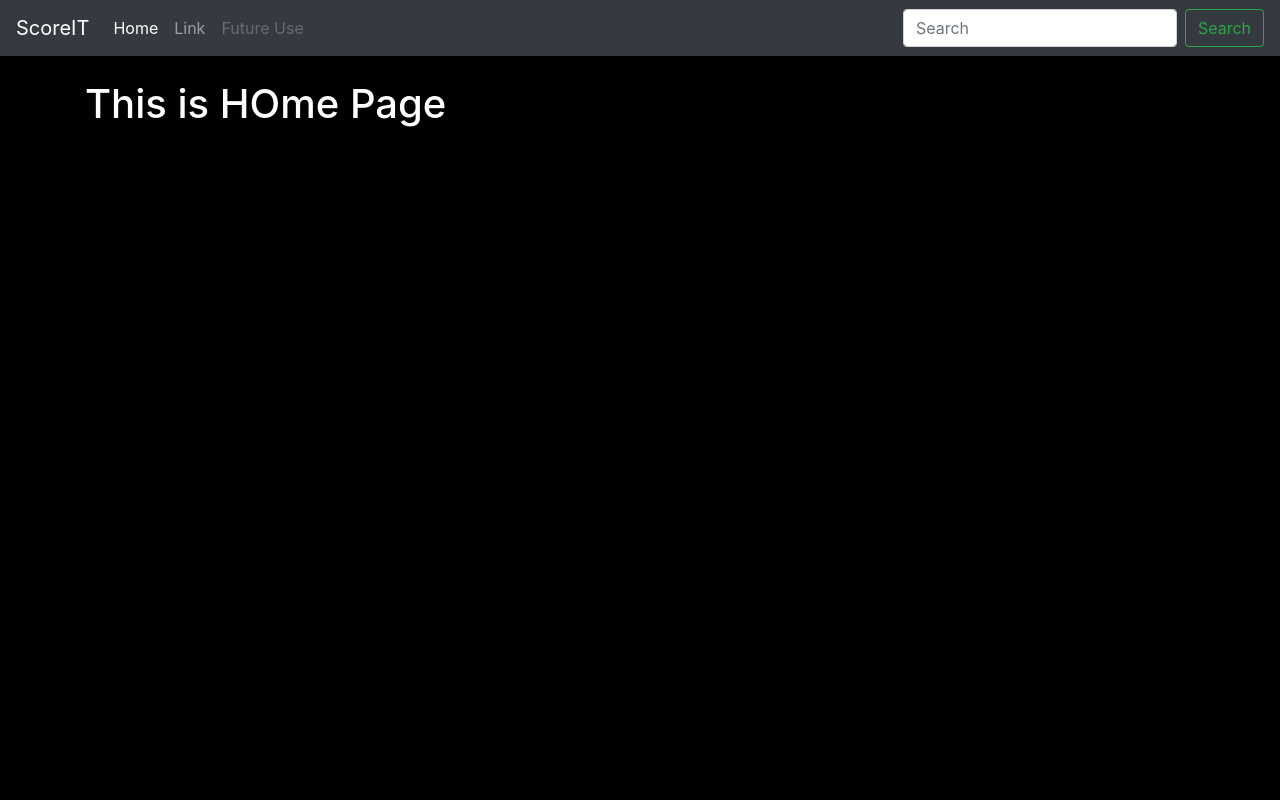
After one commit to shiva-coding-dev/ScoreIT_Project, a Flask app: template templates/home.html in a window 1280 px wide. The commit adds this page. Run offline with Flask 3, Linux system fonts and the light colour scheme; the template is opened without the code that fills it, so the values that code supplies are empty.

Commit message:
Fixes the background as dark

```diff
--- a/run.py
+++ b/run.py
@@ -1,6 +1,10 @@
 from flask import Flask, render_template
 app = Flask(__name__)
 
+@app.route('/login')
+def login_page():
+    return render_template('login.html')
+
 @app.route('/')
-def home():
-    return render_template('login.html')
+def home_page():
+    return render_template('home.html')
--- a/templates/base.html
+++ b/templates/base.html
@@ -12,7 +12,7 @@
         {%endblock%}
     </title>
   </head>
-  <body class="bg-dark d-flex justify-content-center align-items-center" style="height: 100vh;background-color: rgba(0, 0, 0, 0.423);">
+  <body  style="margin: 0; padding: 0; background-color: black; min-height: 100vh;">
     <nav class = "navbar navbar-expand-md navbar-dark fixed-top bg-dark bg-gradient ">
         <a class = "navbar-brand" href = "#" >ScoreIT</a>
         <button class = "navbar-toggler collapsed" type = "button" data-toggle="collapse" data-target = "#navbarCollapse" aria-controls="navbarCollapse" aria-expanded="false" aria-label="Toggle navigation">
@@ -34,13 +34,16 @@
             </ul>
             <form class = "form-inline mt-2 mt-md-0">
                 <input class="form-control mr-sm-2" type="text" placeholder="Search" aria-label ="Search">
-                <button class=" btn btn-outlint-success my-2 my-sm-0" type="submit">Search</button>
+                <button class=" btn btn-outline-success my-2 my-sm-0" type="submit">Search</button>
             </form>
         </div>
     </nav>
-    {%block content%}
+    <div class="container" style="padding-top: 80px; color: white;">
 
-    {%endblock%}
+        {%block content%}
+
+        {%endblock%}
+    </div>
 
     <!-- Optional JavaScript -->
     <!-- jQuery first, then Popper.js, then Bootstrap JS -->
--- /dev/null
+++ b/templates/home.html
@@ -0,0 +1,9 @@
+{%extends 'base.html'%}
+{%block title%}
+Home
+{%endblock%}
+{%block content%}
+<h1>
+    This is HOme Page
+</h1>
+{%endblock%}
```
